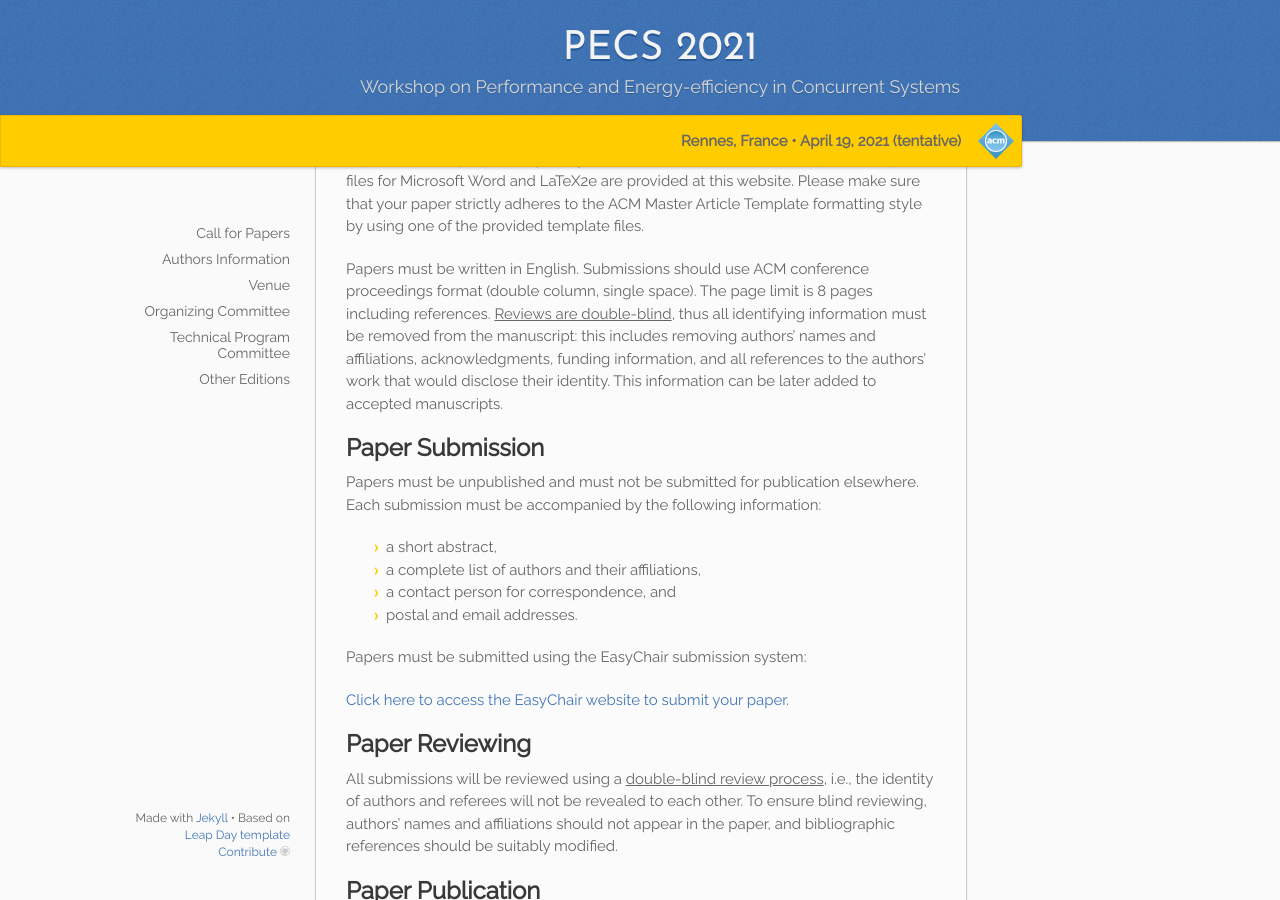
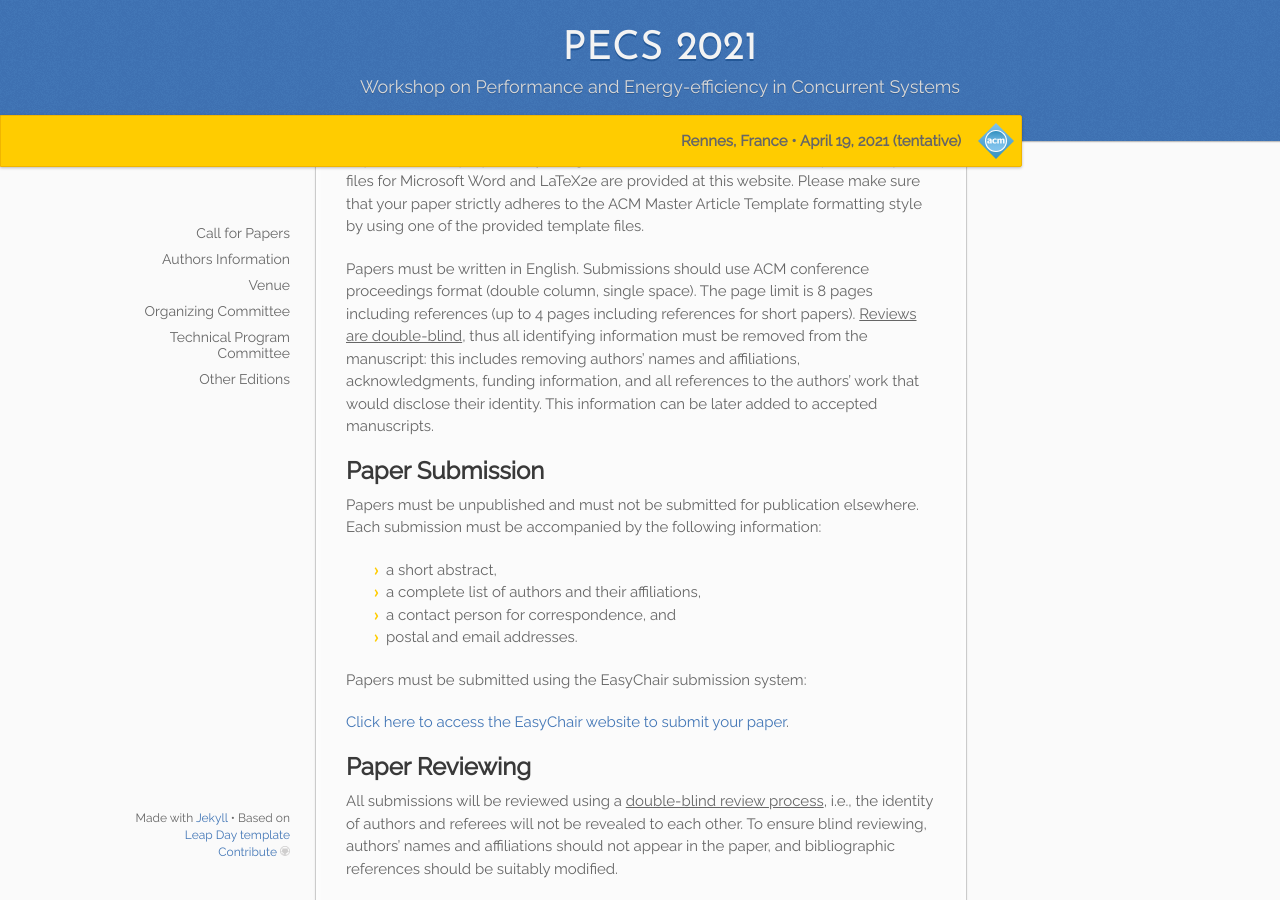
Before and after one commit to pecs-workshop/pecs-workshop.github.io, a Jekyll site: the page built from _2021/03.authors.md, in a window 1280 px wide and 900 px high, scrolled down 408 px. Built offline with Jekyll 4.4.1, drawn with Linux system fonts in a browser that asks for light colours.

Commit message:
Updated authors page

```diff
--- a/_2021/03.authors.md
+++ b/_2021/03.authors.md
@@ -14,7 +14,7 @@
 
 Papers must be prepared by using an official [ACM Master Article Template](https://www.acm.org/publications/proceedings-template). Template files for Microsoft Word and LaTeX2e are provided at this website. Please make sure that your paper strictly adheres to the ACM Master Article Template formatting style by using one of the provided template files.
 
-Papers must be written in English. Submissions should use ACM conference proceedings format (double column, single space). The page limit is {{edition.pagelimit}} pages including references. <u>Reviews are double-blind</u>, thus all identifying information must be removed from the manuscript: this includes removing authors' names and affiliations, acknowledgments, funding information, and all references to the authors' work that would disclose their identity. This information can be later added to accepted manuscripts.
+Papers must be written in English. Submissions should use ACM conference proceedings format (double column, single space). The page limit is {{edition.pagelimit}} pages including references (up to {{edition.short_pagelimit}} pages including references for short papers). <u>Reviews are double-blind</u>, thus all identifying information must be removed from the manuscript: this includes removing authors' names and affiliations, acknowledgments, funding information, and all references to the authors' work that would disclose their identity. This information can be later added to accepted manuscripts.
 
 ## Paper Submission
 
@@ -27,7 +27,7 @@
 
 Papers must be submitted using the EasyChair submission system:
 
-[Click here to access the EasyChair website to submit your paper](#).
+[Click here to access the EasyChair website to submit your paper]({{edition.submission_link}}).
 
 
 ## Paper Reviewing
```
